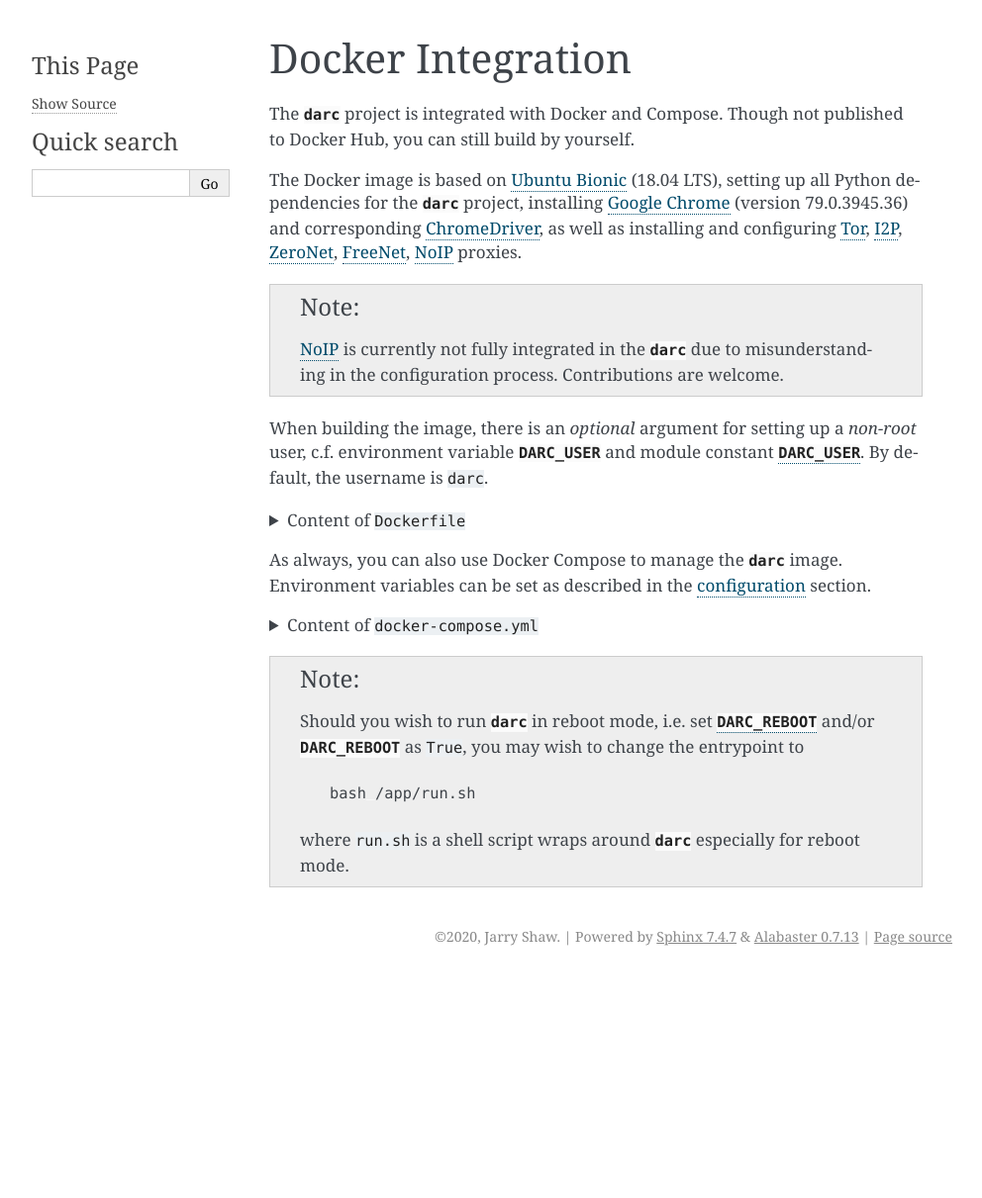
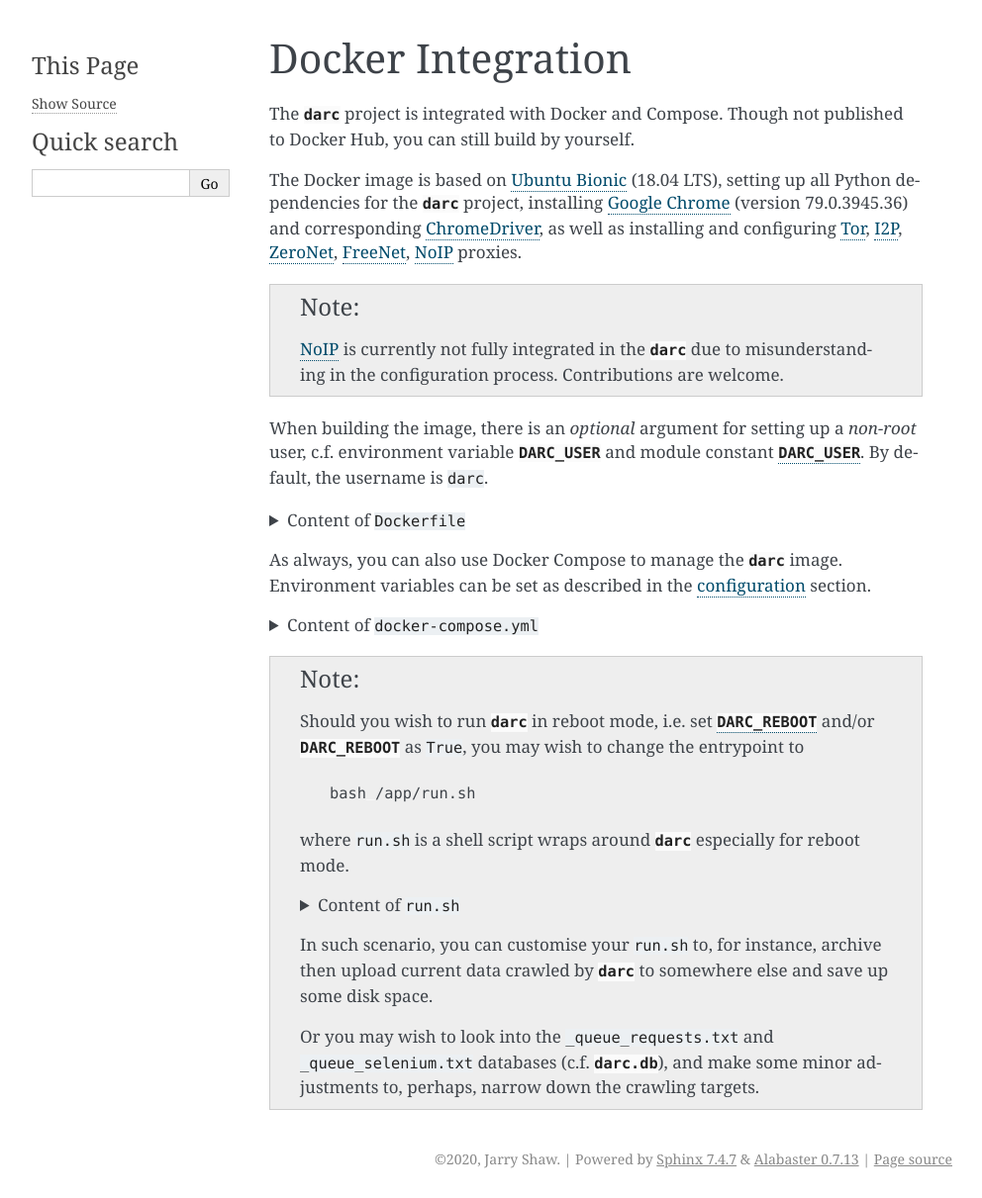
Before and after one commit to JarryShaw/darc, a Sphinx documentation site: the page built from docs/source/docker.rst, in a window 1280 px wide. Shown: the whole page at 99% size, without its empty margins (148-1140 px from the left). Built offline with Sphinx 7.4.7, drawn with Linux system fonts in a browser that asks for light colours; before the commit the page ends 986 px from its top, so only the background shows below that.

Commit message:
More info about reboot mode & docker

```diff
--- a/docs/source/darc.const.rst
+++ b/docs/source/darc.const.rst
@@ -15,6 +15,10 @@ General Configurations
    If exit the program after first round, i.e. crawled all links from the
    |requests|_ link database and loaded all links from the |selenium|_
    link database.
+
+   This can be useful especially when the capacity is limited and you wish
+   to save some space before continuing next round. See
+   :doc:`Docker integration </docker>` for more information.
 
    :default: ``False``
    :environ: :envvar:`DARC_REBOOT`
--- a/docs/source/docker.rst
+++ b/docs/source/docker.rst
@@ -45,9 +45,33 @@ By default, the username is ``darc``.
    * ``retry`` is a shell script for retrying the commands until
      success
 
+   .. raw:: html
+
+      <details>
+      <summary>Content of <code class="docutils literal notranslate"><span class="pre">retry</span></code></summary>
+
+   .. literalinclude:: ../../extra/retry.sh
+      :language: shell
+
+   .. raw:: html
+
+      </details>
+
    * ``pty-install`` is a Python script simulating user
      input for APT package installation with ``DEBIAN_FRONTEND``
      set as ``Teletype``.
+
+   .. raw:: html
+
+      <details>
+      <summary>Content of <code class="docutils literal notranslate"><span class="pre">pty-install</span></code></summary>
+
+   .. literalinclude:: ../../extra/install.py
+      :language: shell
+
+   .. raw:: html
+
+      </details>
 
 .. raw:: html
 
@@ -81,3 +105,23 @@ image. Environment variables can be set as described in the
 
    where ``run.sh`` is a shell script wraps around :mod:`darc`
    especially for reboot mode.
+
+   .. raw:: html
+
+      <details>
+      <summary>Content of <code class="docutils literal notranslate"><span class="pre">run.sh</span></code></summary>
+
+   .. literalinclude:: ../../extra/run.sh
+      :language: shell
+
+   .. raw:: html
+
+      </details>
+
+   In such scenario, you can customise your ``run.sh`` to, for
+   instance, archive then upload current data crawled by :mod:`darc`
+   to somewhere else and save up some disk space.
+
+   Or you may wish to look into the ``_queue_requests.txt`` and
+   ``_queue_selenium.txt`` databases (c.f. :mod:`darc.db`), and make
+   some minor adjustments to, perhaps, narrow down the crawling targets.
--- a/docs/source/index.rst
+++ b/docs/source/index.rst
@@ -188,6 +188,10 @@ General Configurations
    If exit the program after first round, i.e. crawled all links from the
    |requests|_ link database and loaded all links from the |selenium|_
    link database.
+
+   This can be useful especially when the capacity is limited and you wish
+   to save some space before continuing next round. See
+   :doc:`Docker integration </docker>` for more information.
 
 .. envvar:: DARC_DEBUG
 
```
